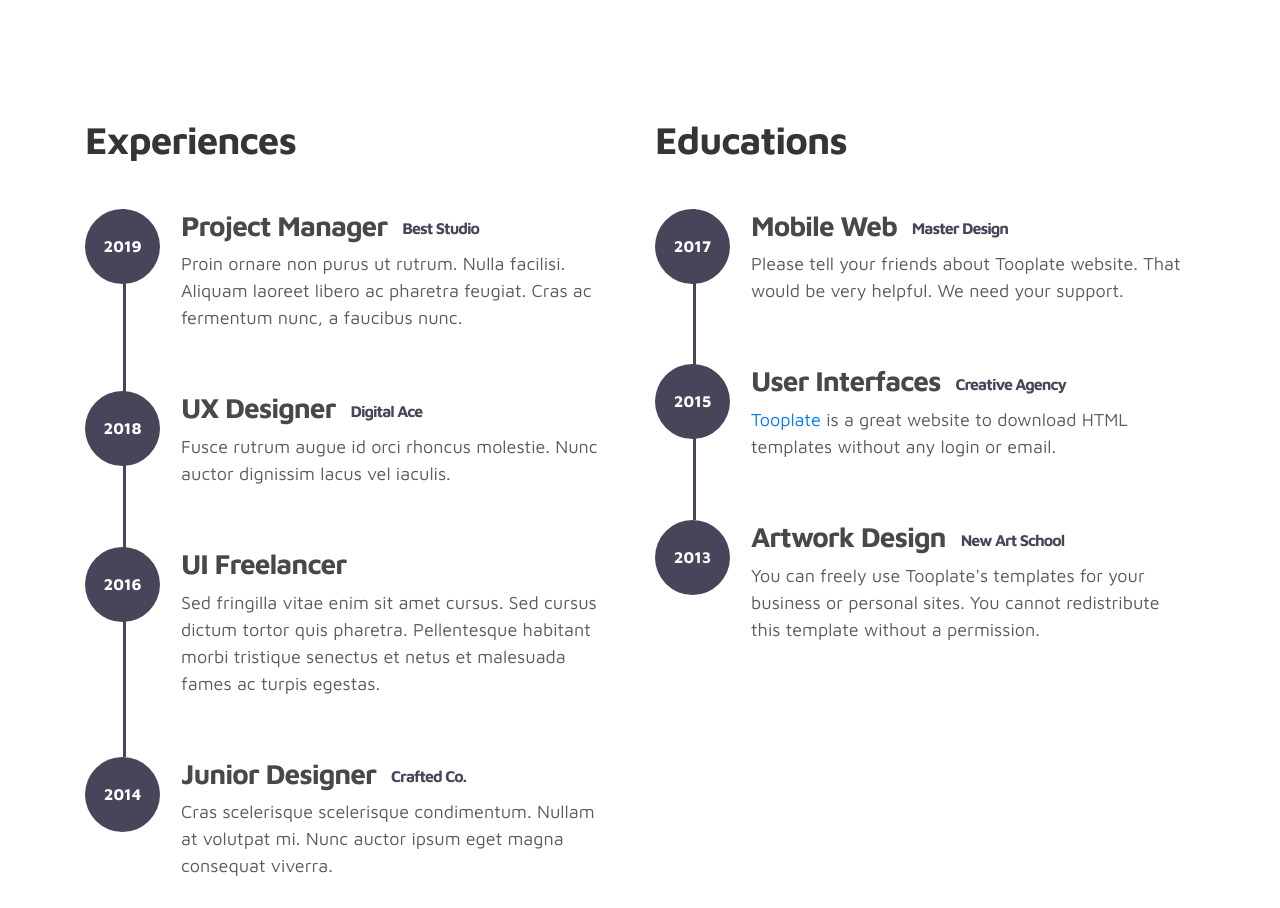
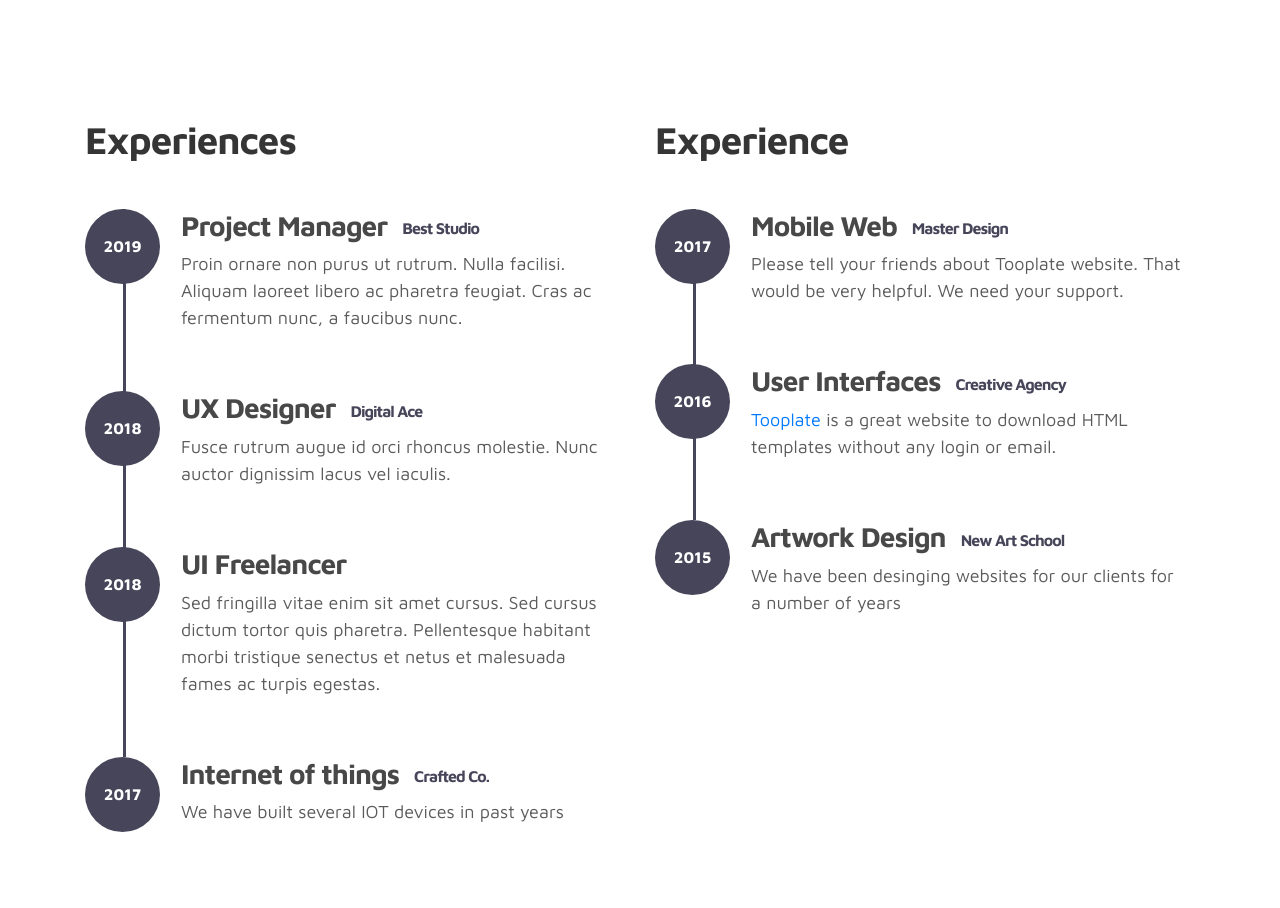
Before and after one commit to jitunayak/security-plus, a plain HTML site: page index.html in a window 1280 px wide. Shown: the part 1545-2453 px from the top of the page. Drawn offline with Linux system fonts and the light colour scheme.

Commit message:
updated project timeline

```diff
--- a/index.html
+++ b/index.html
@@ -47,7 +47,7 @@ https://www.tooplate.com/view/2115-marvel
                         <a href="#project" class="nav-link"><span data-hover="Projects">Projects</span></a>
                     </li>
                     <li class="nav-item">
-                        <a href="#resume" class="nav-link"><span data-hover="Resume">Experience</span></a>
+                        <a href="#resume" class="nav-link"><span data-hover="Experience">Experience</span></a>
                     </li>
                     <li class="nav-item">
                         <a href="#contact" class="nav-link"><span data-hover="Contact">Contact</span></a>
@@ -181,7 +181,7 @@ https://www.tooplate.com/view/2115-marvel
 
                         <div class="timeline-wrapper">
                             <div class="timeline-yr">
-                                <span>2016</span>
+                                <span>2018</span>
                             </div>
                             <div class="timeline-info">
                                 <h3><span>UI Freelancer</h3>
@@ -191,11 +191,11 @@ https://www.tooplate.com/view/2115-marvel
 
                         <div class="timeline-wrapper">
                             <div class="timeline-yr">
-                                <span>2014</span>
+                                <span>2017</span>
                             </div>
                             <div class="timeline-info">
-                                <h3><span>Junior Designer<small>Crafted Co.</small></h3>
-                                <p>Cras scelerisque scelerisque condimentum. Nullam at volutpat mi. Nunc auctor ipsum eget magna consequat viverra.</p>
+                                <h3><span>Internet of things<small>Crafted Co.</small></h3>
+                                <p>We have built several IOT devices in past years</p>
                             </div>
                         </div>
 
@@ -203,7 +203,7 @@ https://www.tooplate.com/view/2115-marvel
                 </div>
 
                 <div class="col-lg-6 col-12">
-                  <h2 class="mb-4 mobile-mt-2">Educations</h2>
+                  <h2 class="mb-4 mobile-mt-2">Experience</h2>
 
                     <div class="timeline">
                         <div class="timeline-wrapper">
@@ -218,7 +218,7 @@ https://www.tooplate.com/view/2115-marvel
 
                         <div class="timeline-wrapper">
                             <div class="timeline-yr">
-                                <span>2015</span>
+                                <span>2016</span>
                             </div>
                             <div class="timeline-info">
                                 <h3><span>User Interfaces</span><small>Creative Agency</small></h3>
@@ -228,11 +228,11 @@ https://www.tooplate.com/view/2115-marvel
 
                         <div class="timeline-wrapper">
                             <div class="timeline-yr">
-                                <span>2013</span>
+                                <span>2015</span>
                             </div>
                             <div class="timeline-info">
                                 <h3><span>Artwork Design</span><small>New Art School</small></h3>
-                                <p>You can freely use Tooplate's templates for your business or personal sites. You cannot redistribute this template without a permission.</p>
+                                <p>We have been desinging websites for our clients for a number of years</p>
                             </div>
                         </div>
 
@@ -295,7 +295,7 @@ https://www.tooplate.com/view/2115-marvel
                 <div class="contact-info-item">
                   <h3 class="mb-3 text-white">Saki Naka, Mumbai, India</h3>
                   <p class="footer-text mb-0">1800 546 3434</p>
-                  <p><a href="mailto:hello@company.co">jitunaya715@gmail.com</a></p>
+                  <p><a href="mailto:hello@company.co">jitunayak715@gmail.com</a></p>
                 </div>
 
                 <ul class="social-links">
```
